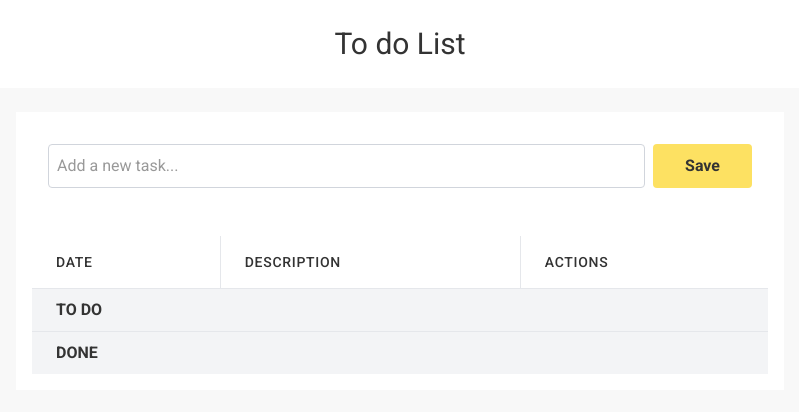
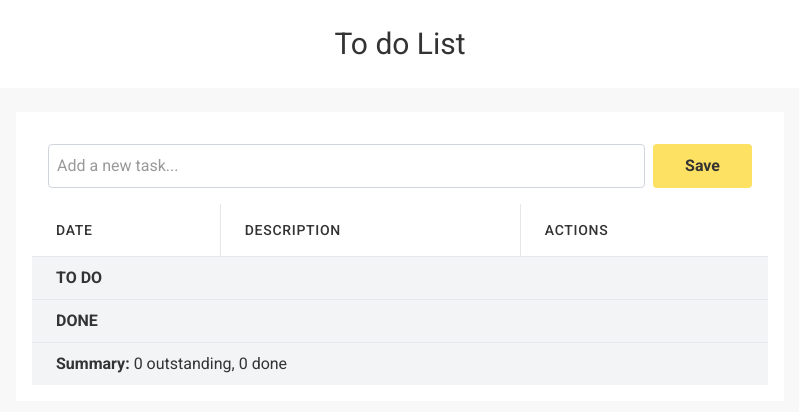
Before and after one commit to ediheid/todo-app, a Vue app: page / in a window 1280 px wide. Shown: the top 412 px of the page, without its empty margins (240-1039 px from the left). Built offline with nearby package versions, Linux system fonts and the light colour scheme.

Commit message:
implement summary status count banner, adjust styles so it is always visible - get a little ocd about scrollbar in scrollable table area 😅

```diff
--- a/src/assets/variables.css
+++ b/src/assets/variables.css
@@ -1,6 +1,7 @@
 :root {
   --background-color-primary: #f8f8f8;
   --background-color-secondary: #ffffff;
+  --background-color-tertiary: #f3f4f6;
   --text-color-primary: #333333;
   --primary-yellow: #fde162;
 
--- a/src/components/TasksTable.vue
+++ b/src/components/TasksTable.vue
@@ -10,8 +10,10 @@ const groupedTasks = computed(() => [
 ]);
 </script>
 <template>
-  <!-- // todo: style 'todo' and 'done' sections to look nicer  -->
-  <div class="overflow-x-auto mt-8">
+  <div class="flex flex-col flex-1 min-h-0">
+    <div
+      class="flex-1 overflow-y-scroll min-h-0 max-h-[calc(100vh-300px)] always-scrollbar"
+    >
       <table class="min-w-full table-auto divide-y divide-gray-200">
         <thead>
           <tr>
@@ -32,9 +34,13 @@ const groupedTasks = computed(() => [
             </th>
           </tr>
         </thead>
-      <tbody class="bg-white divide-y divide-gray-200">
+        <tbody
+          class="bg-[var(--background-color-secondary)] divide-y divide-gray-200"
+        >
           <template v-for="group in groupedTasks" :key="group.title">
-          <tr class="font-semibold uppercase bg-gray-100">
+            <tr
+              class="font-semibold uppercase bg-[var(--background-color-tertiary)]"
+            >
               <td colspan="3" class="px-6 py-2">{{ group.title }}</td>
             </tr>
             <tr
@@ -64,4 +70,32 @@ const groupedTasks = computed(() => [
         </tbody>
       </table>
     </div>
+
+    <div
+      class="bg-[var(--background-color-tertiary)] px-6 py-2 flex-shrink-0 w-full border-t border-gray-200"
+    >
+      <span class="font-semibold"> Summary: </span>
+
+      {{ taskStore.tasks.filter((t) => !t.isDone).length }} outstanding,
+      {{ taskStore.tasks.filter((t) => t.isDone).length }} done
+    </div>
+  </div>
 </template>
+
+<style scoped>
+/* Forces vertical scrollbar to always appear so user knows to scroll */
+.always-scrollbar::-webkit-scrollbar {
+  -webkit-appearance: none;
+  width: 12px;
+}
+
+.always-scrollbar::-webkit-scrollbar-track {
+  background: #f1f1f1;
+}
+
+.always-scrollbar::-webkit-scrollbar-thumb {
+  background-color: #888;
+  border-radius: 6px;
+  border: 3px solid #f1f1f1;
+}
+</style>
```
Lines whose indentation alone changed are shown as unchanged.
